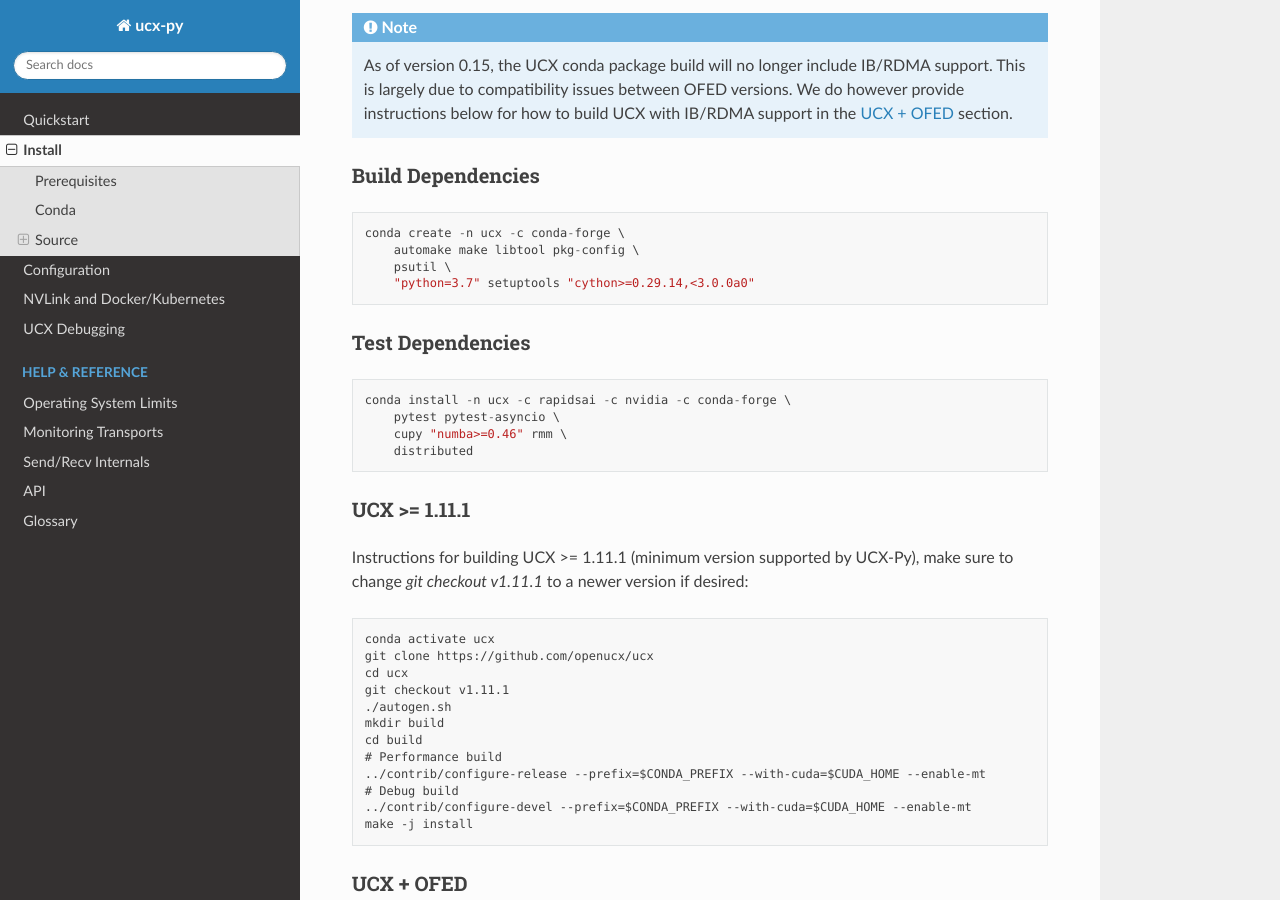
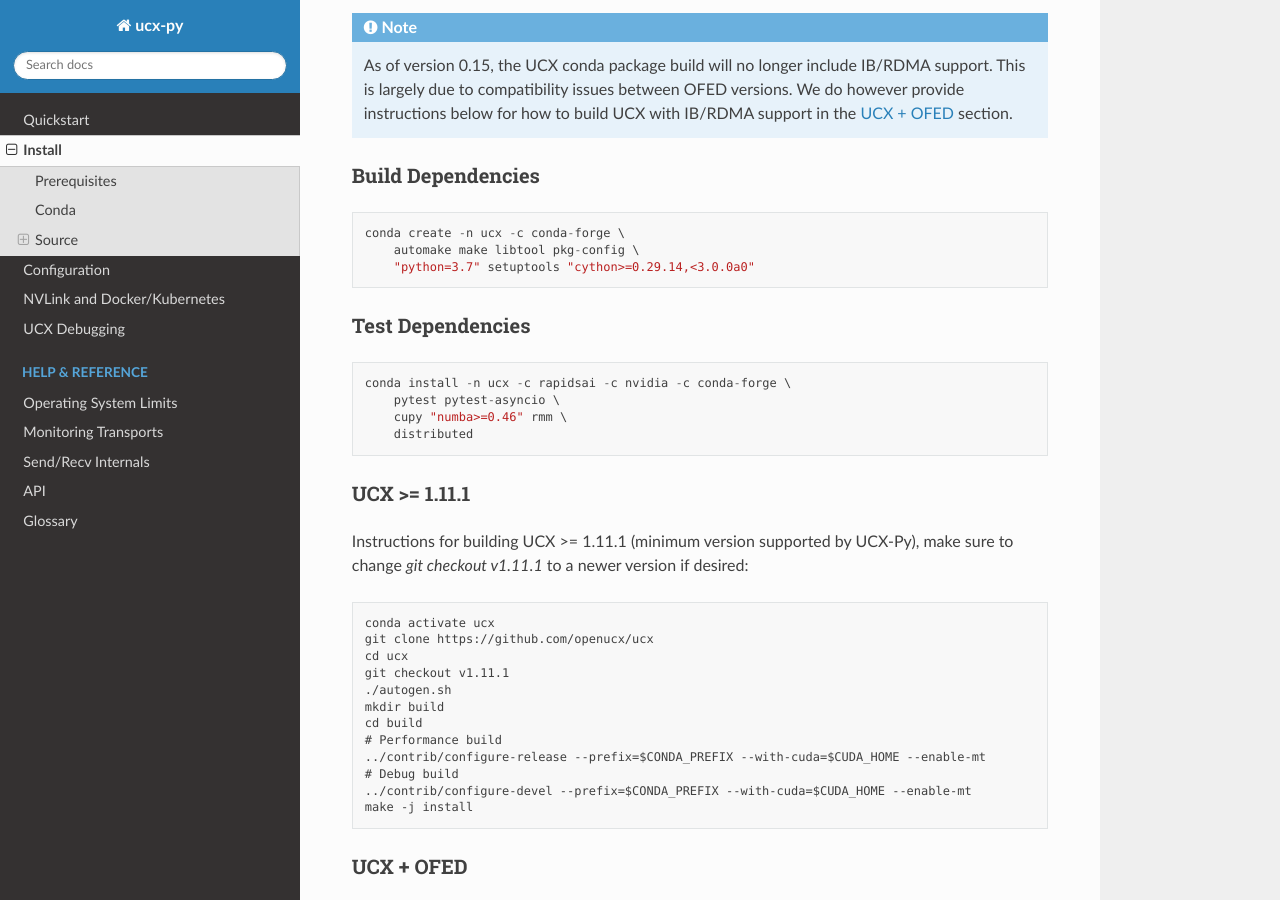
Before and after one commit to rapidsai/ucx-py, a Sphinx documentation site: the page built from docs/source/install.rst, in a window 1280 px wide and 900 px high, scrolled down 967 px. Built offline with Sphinx 7.4.7 and the Read the Docs theme 2.0.0, drawn with Linux system fonts in a browser that asks for light colours; the version number could not be read and is left out.

Commit message:
Remove psutil dependency

```diff
--- a/docs/source/install.rst
+++ b/docs/source/install.rst
@@ -55,7 +55,6 @@
 
     conda create -n ucx -c conda-forge \
         automake make libtool pkg-config \
-        psutil \
         "python=3.7" setuptools "cython>=0.29.14,<3.0.0a0"
 
 Test Dependencies
--- a/setup.py
+++ b/setup.py
@@ -65,7 +65,6 @@
 
 install_requires = [
     "numpy",
-    "psutil",
     "pynvml",
 ]
 
```
Also changed, not shown: 3 other files.
